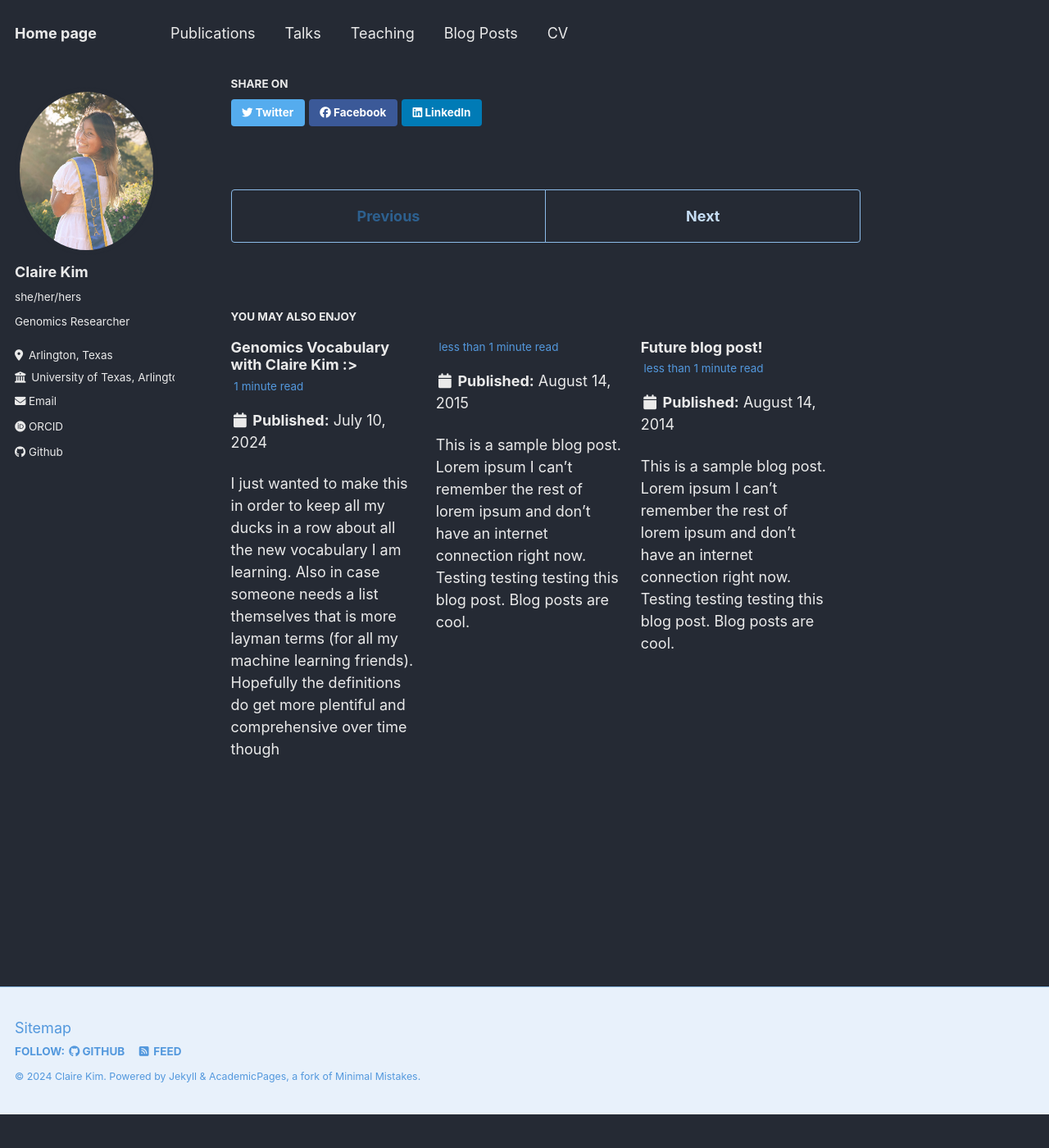
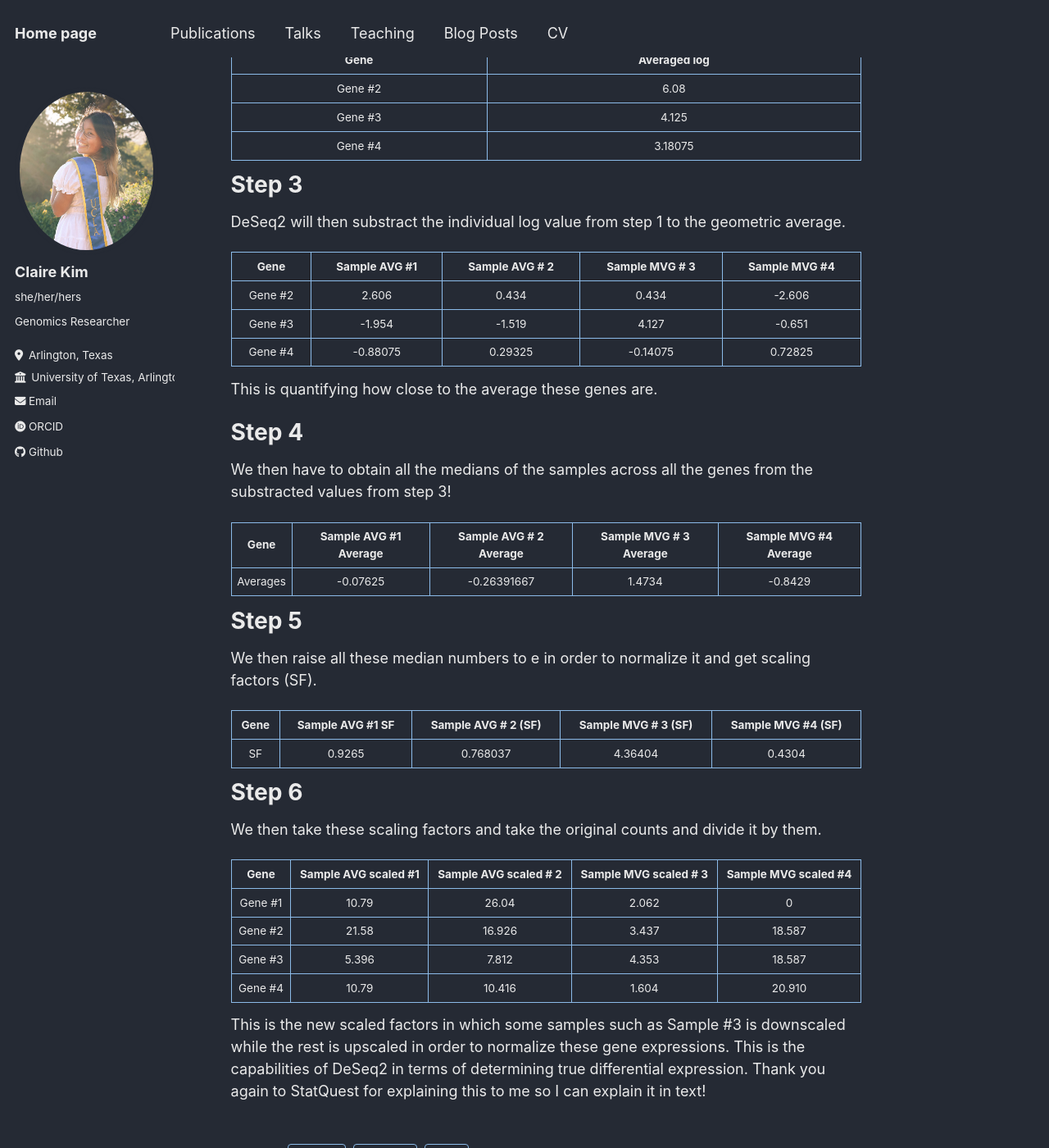
Before and after one commit to ckim0306/ckim0306.github.io, a Jekyll site: the page built from _posts/2013-08-14-blog-post-2.md, in a window 1280 px wide and 1400 px high, scrolled down 1667 px. Shown: the whole window at 82% size. Built offline with Jekyll 4.4.1, drawn with Linux system fonts in a browser that asks for light colours; some web fonts are replaced; before the commit the page ends 3025 px from its top, so only the background shows below that; some of the changed text lies outside the part shown.

Commit message:
Completing my blog

```diff
--- a/_posts/2013-08-14-blog-post-2.md
+++ b/_posts/2013-08-14-blog-post-2.md
@@ -23,7 +23,7 @@ DeSeq2 takes the raw library counts and takes the log of each sample.
 
 Here we will start out with the raw count table and transform it by putting each number of these numbers through log(e).
 
-| Gene | Gene raw count #1 | Gene raw count # 2 | Gene raw count # 3 | Gene raw count #4
+| Gene | Sample AVG raw count #1 | Sample AVG raw count # 2 | Sample MVG raw count # 3 | Sample MVG raw count #4
 | :-: | :-: | :-: | :-: | :-:
 | Gene #1 |10|20|9|0
 | Gene #2 |20|13|15|8
@@ -31,11 +31,11 @@ Here we will start out with the raw count table and transform it by putting each
 | Gene #4 |10|8|7|9
 
 
-When all the numbers are put through latex it leads to the table below
+When these raw counts are put through log(e) it leads to this:
 
-| Gene | Gene raw count #1 | Gene raw count # 2 | Gene raw count # 3 | Gene raw count #4
+| Gene | Sample AVG log(e) #1 | Sample AVG log(e) # 2 | Sample MVG log(e) # 3 | Sample MVG log(e) #4
 | :-: | :-: | :-: | :-: | :-:
-| Gene #1 |2.3|8.686|3.909|-InF
+| Gene #1 |2.3|8.686|3.909|-Inf
 | Gene #2 |8.686|5.646|6.514|3.474
 | Gene #3 |2.171|2.606|8.252|3.474
 | Gene #4 |2.3|3.474|3.04|3.909
@@ -44,7 +44,7 @@ When all the numbers are put through latex it leads to the table below
 Step 2
 ======
 
-We then take the averages of each row (AVG Gene #1,#2;MVG Gene #1,#2) from log(e) table from Step 1.
+We then take the geometric averages (averages of log values) of each row (AVG Gene #1,#2;MVG Gene #1,#2) from log(e) table from Step 1.
 
 | Gene | Averaged log |
 | :-: | :-: | :-: |
@@ -53,6 +53,55 @@ We then take the averages of each row (AVG Gene #1,#2;MVG Gene #1,#2) from log(e
 | Gene #3 |4.125|
 | Gene #4 |3.18075|
 
+DeSeq2 will remove the -Inf numbers because it means that it is only expressed in one type of the sample such as it only being expressed in MVG vs AVG.
+
+| Gene | Averaged log |
+| :-: | :-: | :-: |
+| Gene #2 |6.08|
+| Gene #3 |4.125|
+| Gene #4 |3.18075|
+
 
 Step 3
 ======
+
+DeSeq2 will then substract the individual log value from step 1 to the geometric average.
+
+| Gene | Sample AVG #1 | Sample AVG # 2 | Sample MVG # 3 | Sample MVG #4
+| :-: | :-: | :-: | :-: | :-:
+| Gene #2 |2.606|0.434|0.434|-2.606
+| Gene #3 |-1.954|-1.519|4.127|-0.651
+| Gene #4 |-0.88075|0.29325|-0.14075|0.72825
+
+This is quantifying how close to the average these genes are.
+
+Step 4
+======
+
+We then have to obtain all the medians of the samples across all the genes from the substracted values from step 3!
+
+| Gene | Sample AVG #1 Average | Sample AVG # 2 Average| Sample MVG # 3 Average | Sample MVG #4 Average
+| :-: | :-: | :-: | :-: | :-:
+|Averages|-0.07625|-0.26391667|1.4734|-0.8429
+
+Step 5
+======
+
+We then raise all these median numbers to e in order to normalize it and get scaling factors (SF).
+
+| Gene | Sample AVG #1 SF | Sample AVG # 2 (SF)| Sample MVG # 3 (SF)| Sample MVG #4 (SF)
+| :-: | :-: | :-: | :-: | :-:
+|SF|0.9265|0.768037|4.36404|0.4304|
+
+Step 6
+======
+We then take these scaling factors and take the original counts and divide it by them.
+
+| Gene | Sample AVG scaled #1 | Sample AVG scaled # 2 | Sample MVG scaled # 3 | Sample MVG scaled #4
+| :-: | :-: | :-: | :-: | :-:
+| Gene #1 |10.79|26.04|2.062|0
+| Gene #2 |21.58|16.926|3.437|18.587
+| Gene #3 |5.396|7.812|4.353|18.587
+| Gene #4 |10.79|10.416|1.604|20.910
+
+This is the new scaled factors in which some samples such as Sample #3 is downscaled while the rest is upscaled in order to normalize these gene expressions. This is the capabilities of DeSeq2 in terms of determining true differential expression. Thank you again to StatQuest for explaining this to me so I can explain it in text!
```
Also changed, not shown: _pages/about.md (+1 -1 lines).
